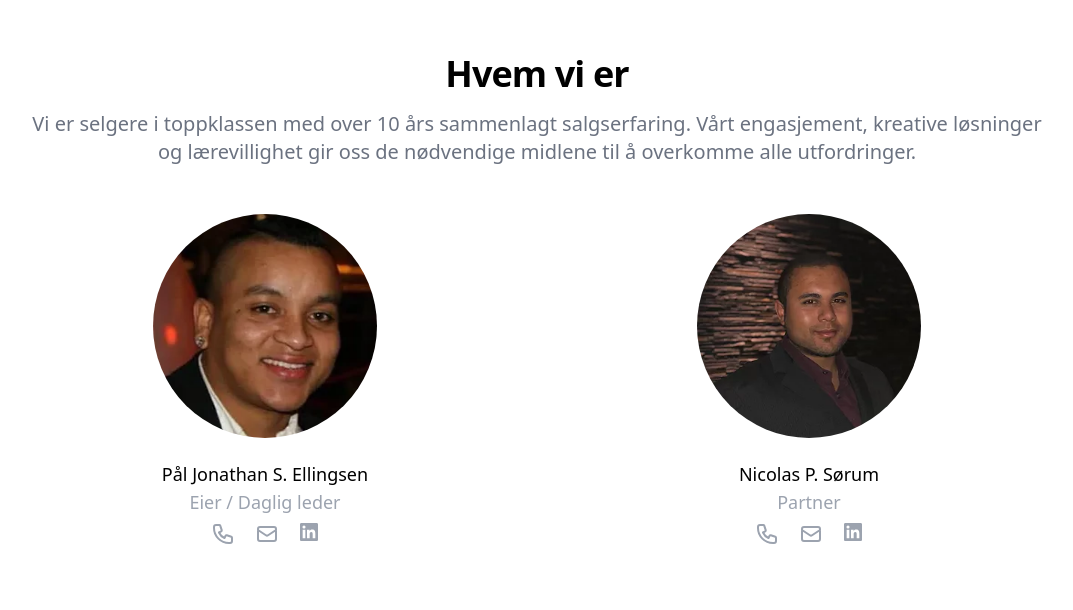
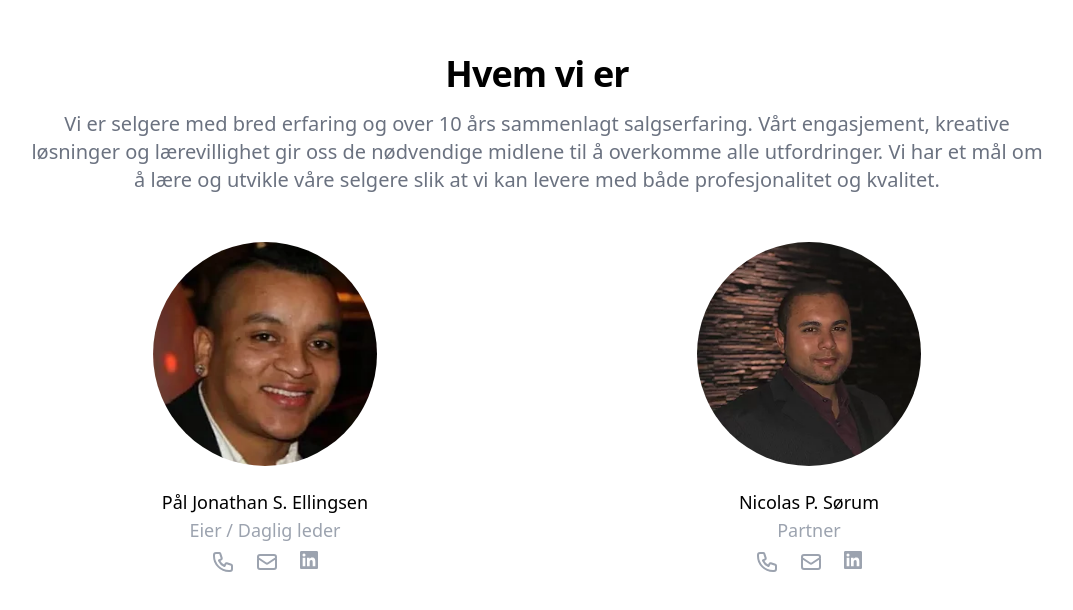
Before and after one commit to NikolaiWaerpen/ale-sales-group, a Next.js app: page / in a window 1280 px wide. Shown: the part 5436-6046 px from the top of the page, without its empty margins (103-1176 px from the left). Built offline with nearby package versions, Linux system fonts and the light colour scheme; what @tailwindcss/typography would draw is missing.

Commit message:
chore: update team paragraph

```diff
--- a/src/components/Home/Team/index.tsx
+++ b/src/components/Home/Team/index.tsx
@@ -32,10 +32,11 @@ export default function Team() {
               Hvem vi er
             </h2>
             <p className="text-xl text-gray-500">
-              Vi er selgere i toppklassen med over 10 års sammenlagt
+              Vi er selgere med bred erfaring og over 10 års sammenlagt
               salgserfaring. Vårt engasjement, kreative løsninger og
               lærevillighet gir oss de nødvendige midlene til å overkomme alle
-              utfordringer.
+              utfordringer. Vi har et mål om å lære og utvikle våre selgere slik
+              at vi kan levere med både profesjonalitet og kvalitet.
             </p>
             {/* <p className="text-xl text-gray-500">
               Vi er selgere i toppklassen med over 10 års sammenlagt
```
